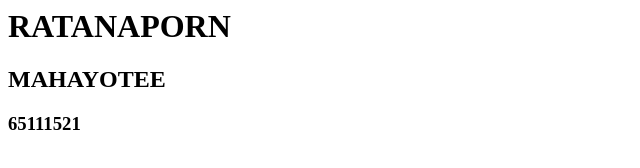
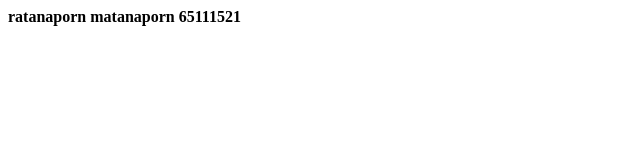
Before and after one commit to Rtnpb/CE341_ID1521, a plain HTML site: page index.html in a window 1280 px wide. Shown: the whole page, without its empty margins (0-640 px from the left). Drawn offline with Linux system fonts and the light colour scheme.

Commit message:
Update index.html

```diff
--- a/index.html
+++ b/index.html
@@ -1,3 +1,6 @@
-<h1>RATANAPORN</h1>
-<h2>MAHAYOTEE</h2>
-<h3>65111521</h3>
+<html>
+<body>
+<strong>ratanaporn matanaporn 65111521</strong>
+
+</body>
+</html>
```
